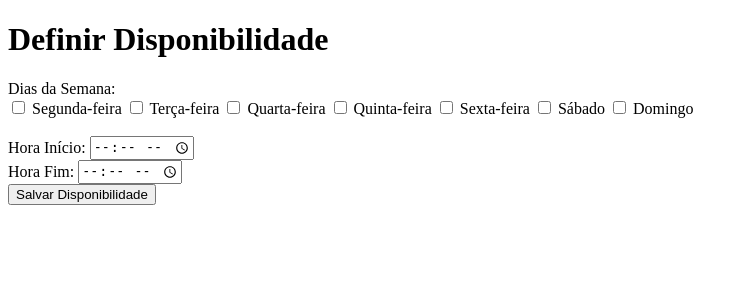
After one commit to jimmycalhado/ClinicaFisioterapia, a Django app: page /agendamentos/definir_disponibilidade/ in a window 1280 px wide. The commit adds this page. Shown: the top 300 px of the page, without its empty margins (0-748 px from the left). Run offline with Django 5.2, Linux system fonts and the light colour scheme; the visitor is signed in with stand-in values (Sample User, id 1); some libraries are stand-ins or nearby versions.

Commit message:
correção de bug no banco de dados e nas paginas ver consultas e disponibilidade

```diff
--- a/clinicaFisio/agendamentos/models.py
+++ b/clinicaFisio/agendamentos/models.py
@@ -1,6 +1,7 @@
 from django.db import models
 from django.contrib.auth.models import User
 from usuarios.models import UserProfile
+from django.db.models import UniqueConstraint
 
 
 class Disponibilidade(models.Model):
@@ -8,7 +9,7 @@ class Disponibilidade(models.Model):
         UserProfile,
         on_delete=models.CASCADE,
         limit_choices_to={'tipo': 'Fisioterapeuta'}
-    )
+ )
     dia_semana = models.CharField(max_length=20, choices=[
         ('segunda', 'Segunda-feira'),
         ('terca', 'Terça-feira'),
@@ -25,8 +26,6 @@ class Disponibilidade(models.Model):
         return f"{self.fisioterapeuta.user.username} - {self.dia_semana} ({self.horario_inicio} às {self.horario_fim})"
 
 
-from django.db.models import UniqueConstraint
-
 class Agendamento(models.Model):
     paciente = models.ForeignKey(UserProfile, on_delete=models.CASCADE, related_name='agendamentos')
     fisioterapeuta = models.ForeignKey(UserProfile, on_delete=models.CASCADE, related_name='consultas', null=True, blank=True)
--- a/clinicaFisio/agendamentos/templates/agendamentos/criar.html
+++ b/clinicaFisio/agendamentos/templates/agendamentos/criar.html
@@ -15,4 +15,5 @@
     <input type="time" name="hora" id="hora" required>
     <br>
     <button type="submit">Agendar</button>
+    <br>
 </form>
--- /dev/null
+++ b/clinicaFisio/agendamentos/templates/fisioterapeutas/definir_disponibilidade.html
@@ -0,0 +1,33 @@
+<!DOCTYPE html>
+<html lang="en">
+<head>
+    <meta charset="UTF-8">
+    <meta name="viewport" content="width=device-width, initial-scale=1.0">
+    <title>Definir Disponibilidade</title>
+</head>
+<body>
+    <h1>Definir Disponibilidade</h1>
+    <form method="POST">
+        {% csrf_token %}
+        <label for="dias">Dias da Semana:</label>
+        <br>
+        <div>
+            <label><input type="checkbox" name="dias" value="segunda"> Segunda-feira</label>
+            <label><input type="checkbox" name="dias" value="terca"> Terça-feira</label>
+            <label><input type="checkbox" name="dias" value="quarta"> Quarta-feira</label>
+            <label><input type="checkbox" name="dias" value="quinta"> Quinta-feira</label>
+            <label><input type="checkbox" name="dias" value="sexta"> Sexta-feira</label>
+            <label><input type="checkbox" name="dias" value="sabado"> Sábado</label>
+            <label><input type="checkbox" name="dias" value="domingo"> Domingo</label>
+        </div>
+        <br>
+        <label for="hora_inicio">Hora Início:</label>
+        <input type="time" id="hora_inicio" name="hora_inicio" required>
+        <br>
+        <label for="hora_fim">Hora Fim:</label>
+        <input type="time" id="hora_fim" name="hora_fim" required>
+        <br>
+        <button type="submit">Salvar Disponibilidade</button>
+    </form>
+</body>
+</html>
--- a/clinicaFisio/agendamentos/urls.py
+++ b/clinicaFisio/agendamentos/urls.py
@@ -2,7 +2,7 @@ from django.urls import path
 from . import views
 
 urlpatterns = [
-    path('', views.listar_agendamentos, name='listar_agendamentos'),
+    path('listar/', views.listar_agendamentos, name='listar_agendamentos'),
     path('criar/', views.criar_agendamento, name='criar_agendamento'),
     path('cancelar/<int:agendamento_id>/', views.cancelar_agendamento, name='cancelar_agendamento'),
     path('definir_disponibilidade/', views.definir_disponibilidade, name='definir_disponibilidade'),
--- a/clinicaFisio/agendamentos/views.py
+++ b/clinicaFisio/agendamentos/views.py
@@ -42,7 +42,7 @@ def criar_agendamento(request):
             data=data,
             hora=hora
         )
-        return redirect('listar_agendamentos')
+        return redirect('listar_agendamento')
 
     fisioterapeutas = UserProfile.objects.filter(tipo='Fisioterapeuta')
     return render(request, 'agendamentos/criar.html', {'fisioterapeutas': fisioterapeutas})
@@ -65,9 +65,9 @@ def definir_disponibilidade(request):
         for dia in dias:
             Disponibilidade.objects.create(
                 fisioterapeuta=fisioterapeuta,
-                dia_da_semana=dia,
-                hora_inicio=hora_inicio,
-                hora_fim=hora_fim
+                dia_semana=dia,  # Corrigido para 'dia_semana'
+                horario_inicio=hora_inicio,  # Certifique-se de usar o nome correto
+                horario_fim=hora_fim  # Certifique-se de usar o nome correto
             )
         return redirect('ver_consultas')
 
--- a/clinicaFisio/usuarios/templates/cadastro.html
+++ b/clinicaFisio/usuarios/templates/cadastro.html
@@ -18,7 +18,7 @@
         </div>
 
         <div class="mt-10 sm:mx-auto sm:w-full sm:max-w-sm">
-          <form class="space-y-3" action="{% url 'cadastro' %}" method="POST">{% csrf_token %}
+          <form class="space-y-3" action="{% url 'cadastro_paciente' %}" method="POST">{% csrf_token %}
             <div>
               <label for="nome" class="block text-sm/6 font-bold text-gray-900">Nome:</label>
               <div class="mt-2">
--- a/clinicaFisio/usuarios/templates/login.html
+++ b/clinicaFisio/usuarios/templates/login.html
@@ -46,7 +46,7 @@
 
       <p class="mt-10 text-center text-sm/6 text-gray-500">
         Não tem conta?
-        <a href="{% url 'cadastro' %}" class="font-bold text-blue-600 hover:text-blue-500 underline">cadastre-se</a>
+        <a href="{% url 'cadastro_paciente' %}" class="font-bold text-blue-600 hover:text-blue-500 underline">cadastre-se</a>
       </p>
     </div>
   </div>
```
Also changed, not shown: clinicaFisio/agendamentos/templates/agendamentos/listar.html (+6 -1 lines), clinicaFisio/agendamentos/templates/fisioterapeutas/ver_consultas.html (added, +30 -0 lines), clinicaFisio/agendamentos/migrations/0001_initial.py, clinicaFisio/agendamentos/migrations/0002_alter_agendamento_options_and_more.py (deleted), clinicaFisio/agendamentos/migrations/0003_alter_agendamento_unique_together_and_more.py (deleted), clinicaFisio/usuarios/migrations/0001_initial.py, clinicaFisio/usuarios/migrations/0002_alter_userprofile_cpf.py (deleted), clinicaFisio/usuarios/migrations/0003_alter_userprofile_telefone.py (deleted), clinicaFisio/usuarios/migrations/0004_userprofile_tipo_alter_userprofile_cpf_and_more.py (deleted), 1 other file.
